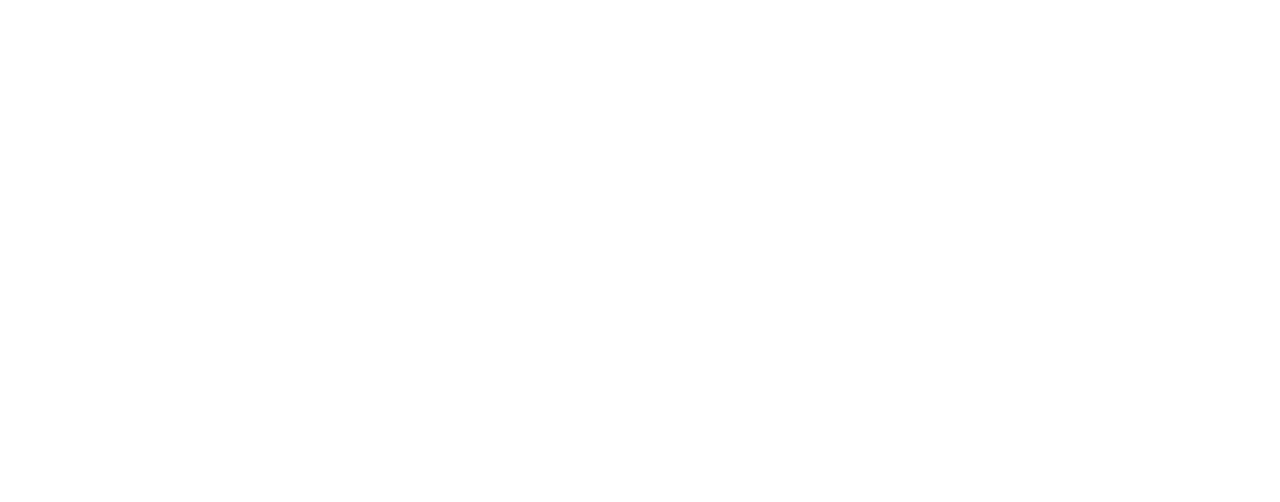
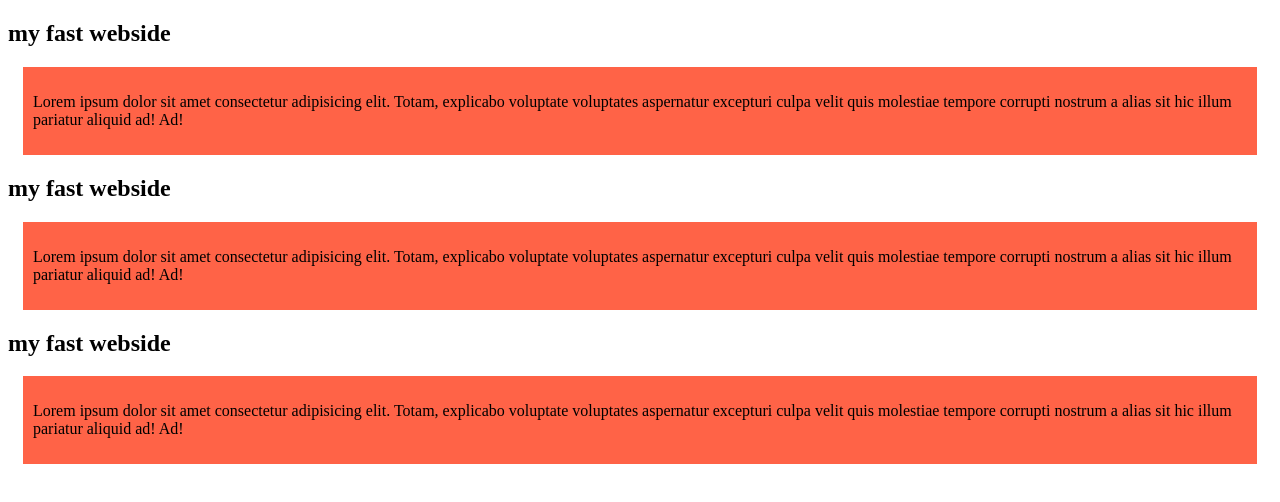
Before and after one commit to nizamuddin-git-repo/my-fast-github-repo, a plain HTML site: page index.html in a window 1280 px wide. Drawn offline with Linux system fonts and the light colour scheme.

Commit message:
added the first blog

```diff
--- a/index.html
+++ b/index.html
@@ -4,8 +4,25 @@
     <meta charset="UTF-8">
     <meta name="viewport" content="width=device-width, initial-scale=1.0">
     <title>my fast github repo</title>
+    <link rel="stylesheet" href="styel/blog.css">
 </head>
 <body>
+    <h2> my fast webside</h2>
 
+    <div>
+        <p>Lorem ipsum dolor sit amet consectetur adipisicing elit. Totam, explicabo voluptate voluptates aspernatur excepturi culpa velit quis molestiae tempore corrupti nostrum a alias sit hic illum pariatur aliquid ad! Ad!</p>
+    </div>
+
+    <h2> my fast webside</h2>
+
+    <div>
+        <p>Lorem ipsum dolor sit amet consectetur adipisicing elit. Totam, explicabo voluptate voluptates aspernatur excepturi culpa velit quis molestiae tempore corrupti nostrum a alias sit hic illum pariatur aliquid ad! Ad!</p>
+    </div>
+
+    <h2> my fast webside</h2>
+
+    <div>
+        <p>Lorem ipsum dolor sit amet consectetur adipisicing elit. Totam, explicabo voluptate voluptates aspernatur excepturi culpa velit quis molestiae tempore corrupti nostrum a alias sit hic illum pariatur aliquid ad! Ad!</p>
+    </div>
 </body>
 </html>
--- /dev/null
+++ b/styel/blog.css
@@ -0,0 +1,6 @@
+
+div{
+    background-color: tomato;
+    padding: 10px;
+    margin: 15px;
+}
```
